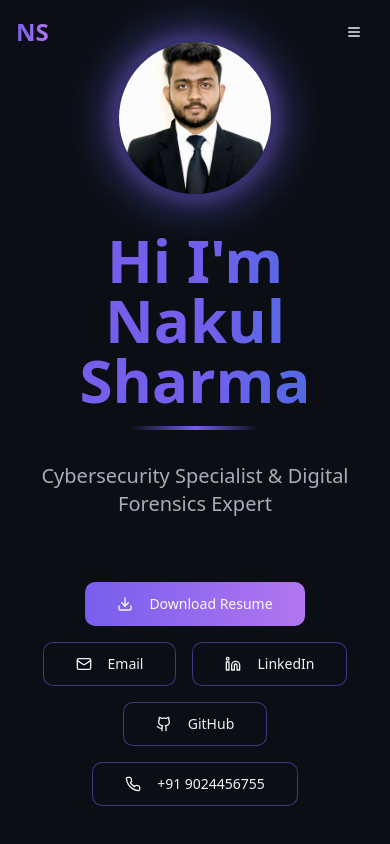
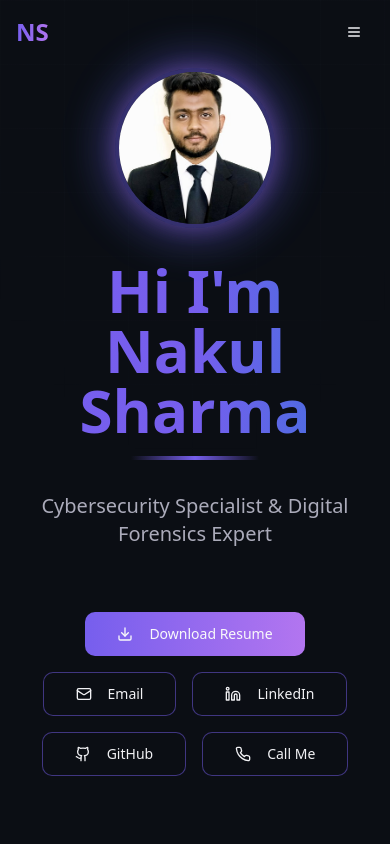
Before and after one commit to nakulsharma90/Nakul-Sharma-portfolio, a React (Vite) app: page / in a window 390 px wide. Shown: the top 844 px of the page. Built offline with nearby package versions, Linux system fonts and the light colour scheme; the HTML template or start-up script is replaced by a standard one.

Commit message:
Hide contact number in hero section
Hide the phone number from the hero section while maintaining the click-to-call functionality. The button will now display "Call Me" instead of the number.

```diff
--- a/src/components/Hero.tsx
+++ b/src/components/Hero.tsx
@@ -89,7 +89,7 @@ export const Hero = () => {
             >
               <a href="tel:+919024456755">
                 <Phone className="mr-2 h-5 w-5 group-hover:text-primary transition-colors" />
-                +91 9024456755
+                Call Me
               </a>
             </Button>
           </div>
```
